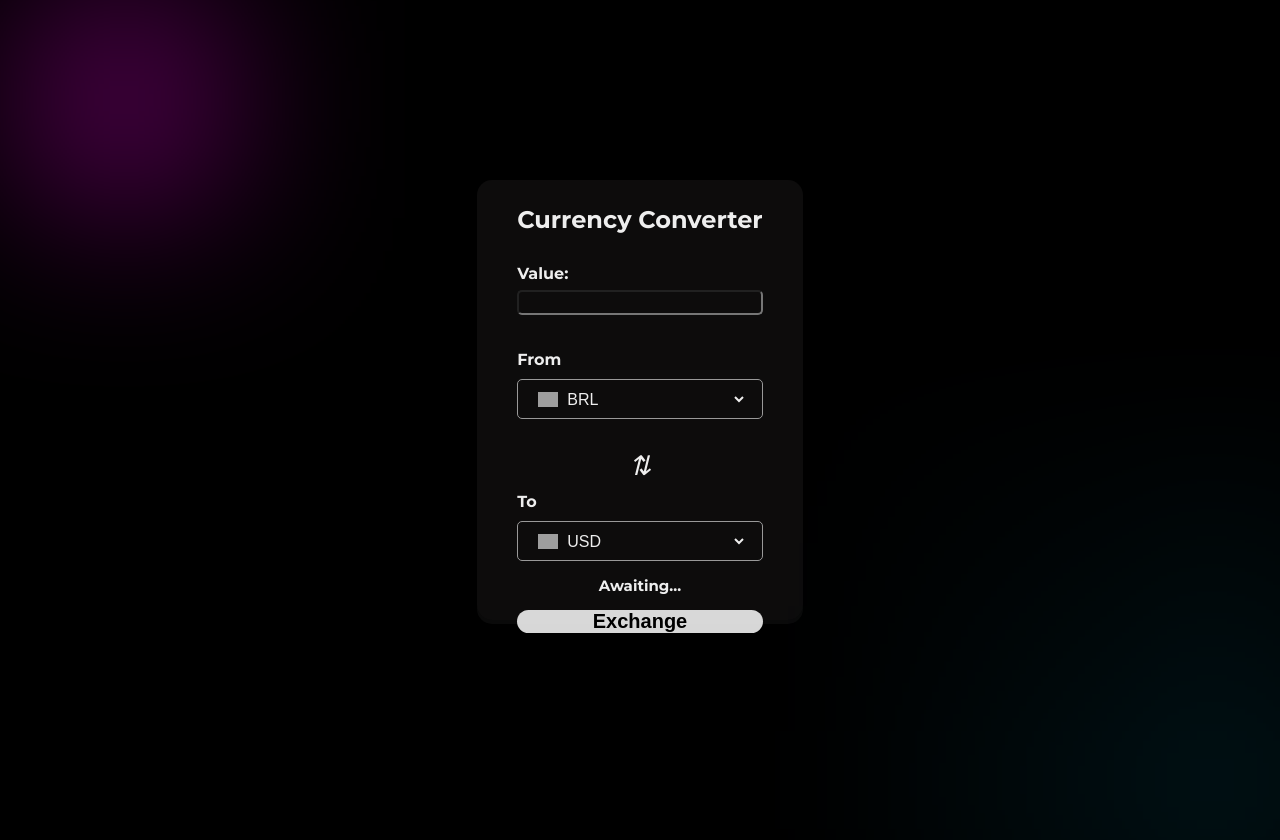
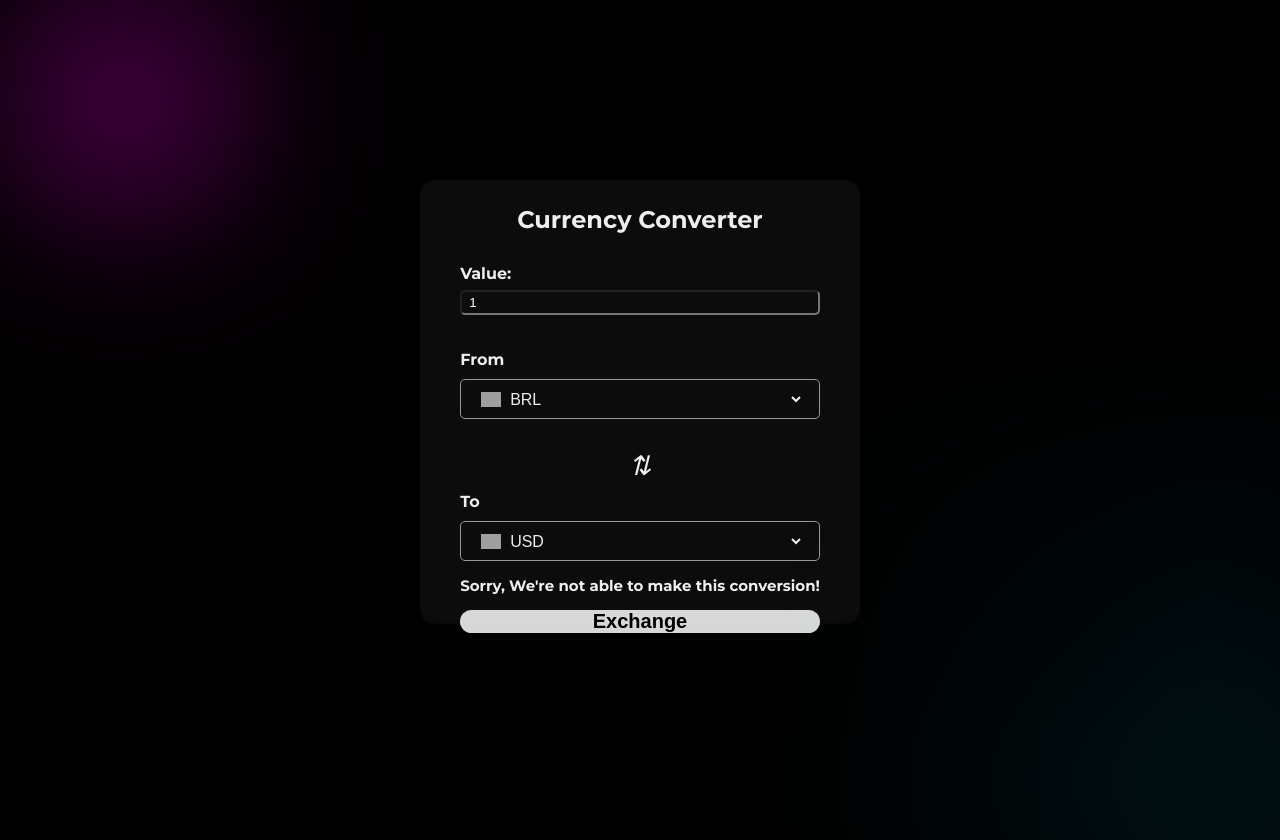
Before and after one commit to Robson-Ribeiro/currency-converter, a plain HTML site: page index.html in a window 1280 px wide. Both pictures are taken after a click on the button "Exchange". Drawn offline with Linux system fonts and the light colour scheme; no server answers; grey boxes are pictures that could not be loaded.

Commit message:
Creating the currency conversor and finishing the MVP

```diff
--- a/assets/src/index.js
+++ b/assets/src/index.js
@@ -1,6 +1,11 @@
 const fromCur = document.querySelector(".from select");
 const toCur = document.querySelector(".to select");
 const inversor = document.querySelector(".exchangeConfig i");
+const amountInput = document.querySelector(".exchangeValue input");
+const response = document.querySelector(".response p");
+const button = document.querySelector(".convertButton");
+
+const KEY = " ";
 
 [fromCur, toCur].forEach((select, i) => {
     for(let curCode in Country_List) {
@@ -13,10 +18,38 @@ const inversor = document.querySelector(".exchangeConfig i");
     });
 });
 
+const conversor = async () => {
+    amountInput.value = amountInput.value || 1;
+    response.innerText = "Processing your value...";
+
+    try {
+        const res = await fetch(`https://v6.exchangerate-api.com/v6/${KEY}/latest/${fromCur.value}`);
+        const result = await res.json();
+
+        const currencyRate = result.conversion_rates[toCur.value];
+        const convertedValue = amountInput.value * currencyRate;
+
+        response.innerText = `${amountInput.value} ${fromCur.value} = ${convertedValue.toFixed(2)} ${toCur.value}`;
+    } catch (error) {
+        response.innerText = "Sorry, We're not able to make this conversion!";
+    }
+}
+
 inversor.addEventListener("click", () => {
     [fromCur.value, toCur.value] = [toCur.value, fromCur.value];
     [fromCur, toCur].forEach( select => {
         const imgElement = select.parentElement.querySelector("img");
         imgElement.src = `https://flagcdn.com/48x36/${Country_List[select.value].toLowerCase()}.png`;
     });
+    conversor();
 });
+
+button.addEventListener("click", () => {
+    conversor();
+});
+
+amountInput.addEventListener("keypress", (e) => {
+    if(e.key === "Enter") conversor();
+});
+
+conversor();
--- a/index.html
+++ b/index.html
@@ -35,7 +35,7 @@
         <div class="response">
             <p>Awaiting...</p>
         </div>
-        <button>Exchange</button>
+        <button class="convertButton">Exchange</button>
     </div>
 
     <script src="./assets/src/utils/countriesCurrency.js"></script>
```
